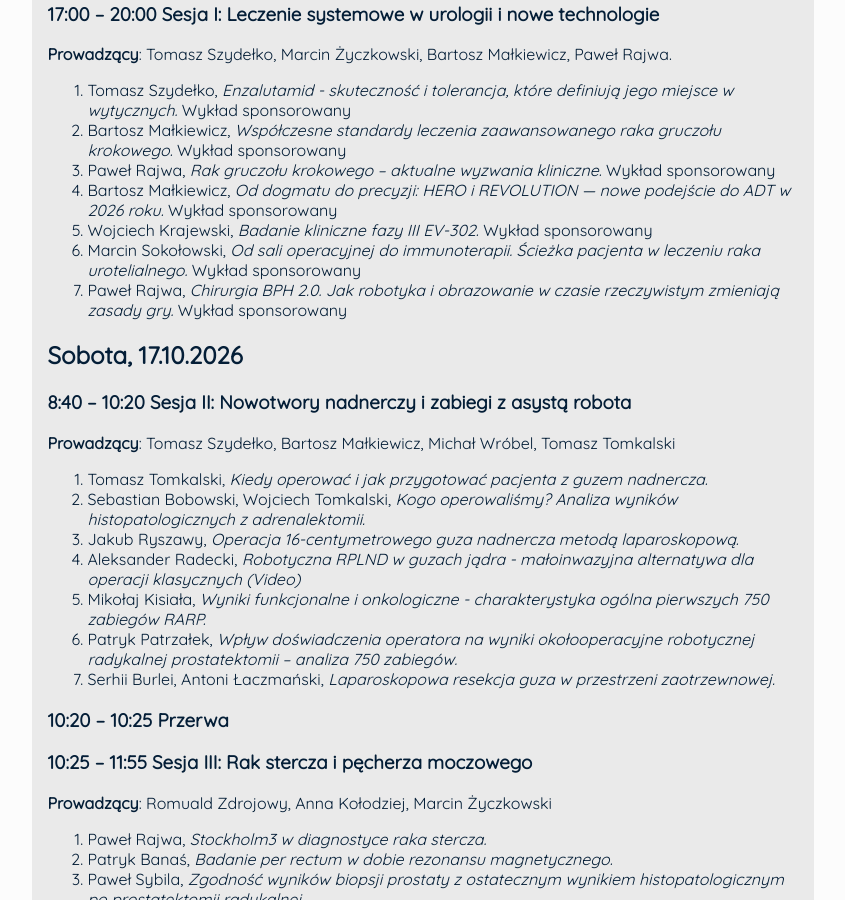
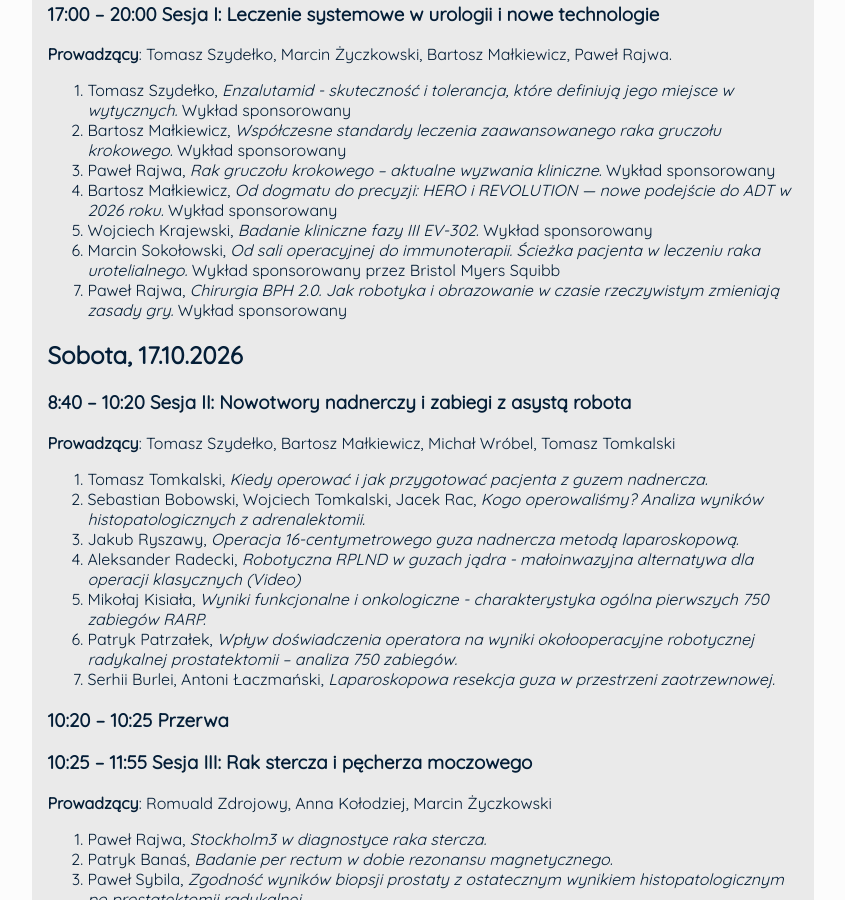
Before and after one commit to ptu-dolnyslask/urosilesiana, a Jekyll site: the page built from pages/program.md, in a window 1280 px wide and 900 px high, scrolled down 435 px. Shown: the whole window, without its empty margins (217-1062 px from the left). Built offline with Jekyll 4.4.1, drawn with Linux system fonts in a browser that asks for light colours; nearby versions of some CDN libraries; some web fonts are replaced; our own code applies the rules of GitHub Pages for plain Markdown files.

Commit message:
us29: program

```diff
--- a/pages/program.md
+++ b/pages/program.md
@@ -19,7 +19,7 @@ Michał Wróbel, Marcin Życzkowski
 3. Paweł Rajwa, *Rak gruczołu krokowego – aktualne wyzwania kliniczne.* Wykład sponsorowany
 4. Bartosz Małkiewicz, *Od dogmatu do precyzji: HERO i REVOLUTION — nowe podejście do ADT w 2026 roku.* Wykład sponsorowany
 5. Wojciech Krajewski, *Badanie kliniczne fazy III EV-302.* Wykład sponsorowany
-6. Marcin Sokołowski, *Od sali operacyjnej do immunoterapii. Ścieżka pacjenta w leczeniu raka urotelialnego.* Wykład sponsorowany
+6. Marcin Sokołowski, *Od sali operacyjnej do immunoterapii. Ścieżka pacjenta w leczeniu raka urotelialnego.* Wykład sponsorowany przez Bristol Myers Squibb
 7. Paweł Rajwa, *Chirurgia BPH 2.0. Jak robotyka i obrazowanie w czasie rzeczywistym zmieniają zasady gry.* Wykład sponsorowany
 
 
@@ -30,7 +30,7 @@ Sobota, 17.10.2026
 **Prowadzący**: Tomasz Szydełko, Bartosz Małkiewicz, Michał Wróbel, Tomasz Tomkalski
 
 1. Tomasz Tomkalski, *Kiedy operować i jak przygotować pacjenta z guzem nadnercza.*
-2. Sebastian Bobowski, Wojciech Tomkalski, *Kogo operowaliśmy? Analiza wyników histopatologicznych z adrenalektomii.*
+2. Sebastian Bobowski, Wojciech Tomkalski, Jacek Rac, *Kogo operowaliśmy? Analiza wyników histopatologicznych z adrenalektomii.*
 3. Jakub Ryszawy, *Operacja 16-centymetrowego guza nadnercza metodą laparoskopową.*
 4. Aleksander Radecki, *Robotyczna RPLND w guzach jądra  - małoinwazyjna alternatywa dla operacji klasycznych (Video)*
 5. Mikołaj Kisiała, *Wyniki funkcjonalne i onkologiczne - charakterystyka ogólna pierwszych 750 zabiegów RARP.*
```
Also changed, not shown: pages/program-eng.md (+2 -2 lines).
